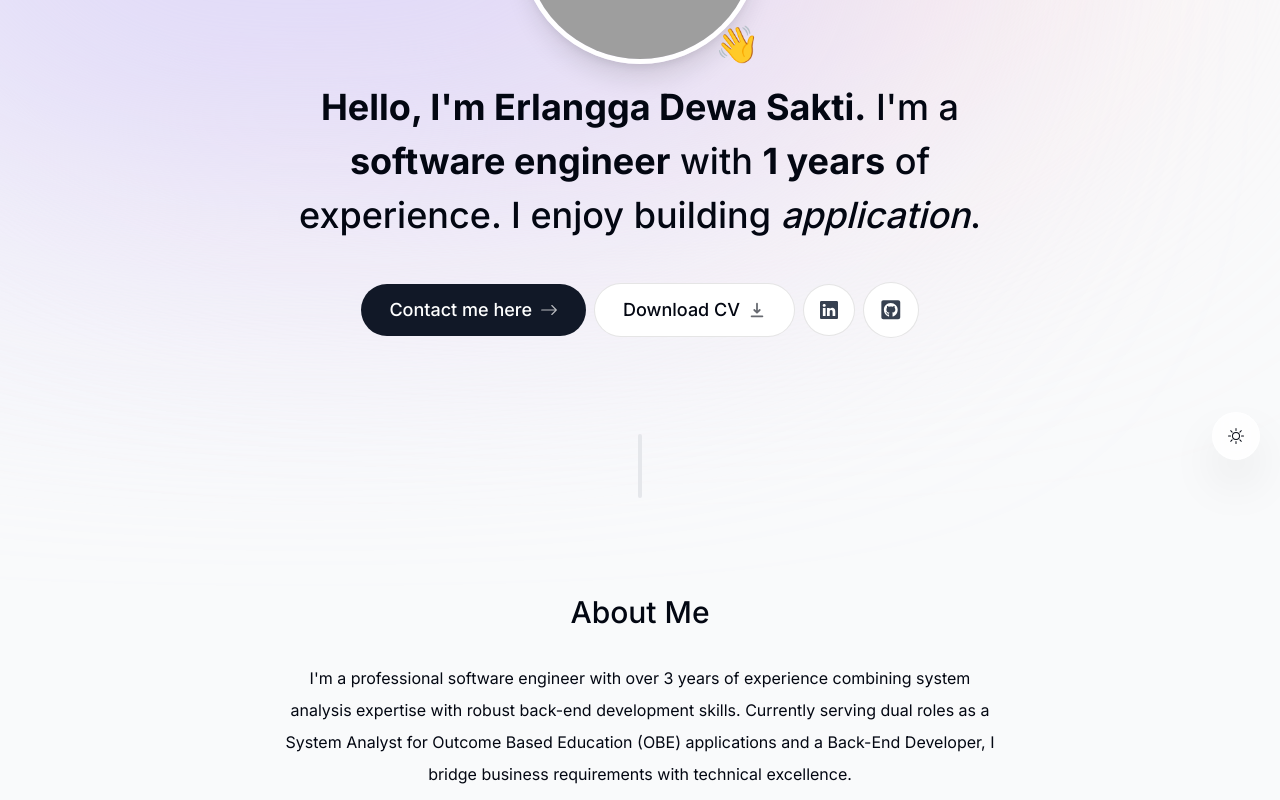
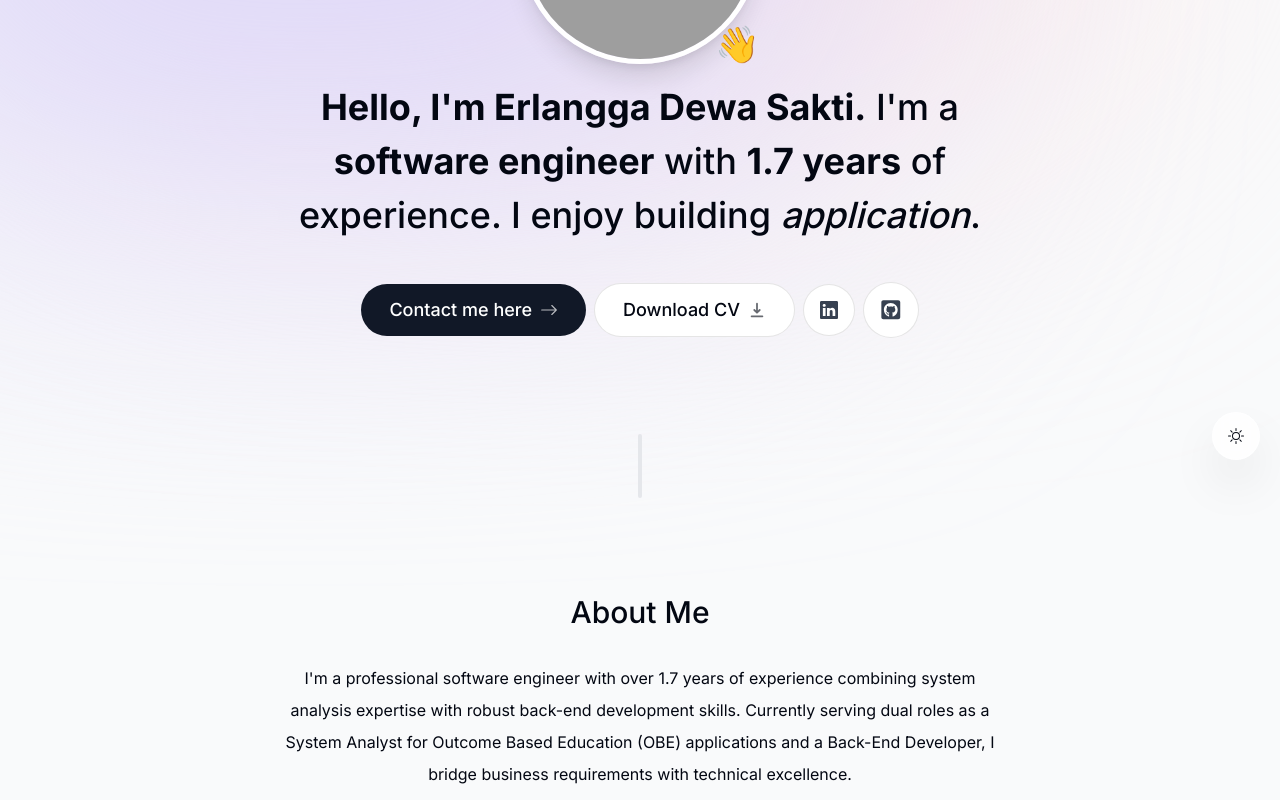
Before and after one commit to erlanggadewasakti/portfolio-website, a Next.js app: page / in a window 1280 px wide. Shown: the part 320-1120 px from the top of the page. Built offline with nearby package versions, Linux system fonts and the light colour scheme; no server answers; grey boxes are pictures that could not be loaded.

Commit message:
Add experienceYears utility and update About and Intro components to reflect dynamic experience calculation

```diff
--- a/app/layout.tsx
+++ b/app/layout.tsx
@@ -3,6 +3,7 @@ import Header from "@/components/header";
 import ThemeSwitch from "@/components/theme-switch";
 import ActiveSectionContextProvider from "@/context/active-section-context";
 import ThemeContextProvider from "@/context/theme-context";
+import { experienceYears } from "@/lib/year-experience";
 import type { Metadata } from "next";
 import { Inter } from "next/font/google";
 import { Toaster } from "react-hot-toast";
@@ -23,9 +24,7 @@ export const metadata: Metadata = {
     "Industry Trends",
     "Team Collaboration",
   ],
-
-  description:
-    "Erlangga Dewa Sakti is a talented Software Engineer with two years of professional experience. Expertise in software development, coding, and problem-solving. Committed to staying up-to-date with industry trends. Valuable asset to any project or team.",
+  description: `Erlangga Dewa Sakti is a talented Software Engineer with ${experienceYears} years of professional experience. Expertise in software development, coding, and problem-solving. Committed to staying up-to-date with industry trends. Valuable asset to any project or team.`,
 };
 
 export default function RootLayout({
--- a/components/about.tsx
+++ b/components/about.tsx
@@ -1,6 +1,7 @@
 "use client";
 
 import { useSectionInView } from "@/lib/hooks";
+import { experienceYears } from "@/lib/year-experience";
 import { motion } from "framer-motion";
 import SectionHeading from "./section-heading";
 
@@ -19,11 +20,11 @@ export default function About() {
       <SectionHeading>About Me</SectionHeading>
       <div className="cv-summary">
         <p>
-          I'm a professional software engineer with over 3 years of experience
-          combining system analysis expertise with robust back-end development
-          skills. Currently serving dual roles as a System Analyst for Outcome
-          Based Education (OBE) applications and a Back-End Developer, I bridge
-          business requirements with technical excellence.
+          I'm a professional software engineer with over {experienceYears} years
+          of experience combining system analysis expertise with robust back-end
+          development skills. Currently serving dual roles as a System Analyst
+          for Outcome Based Education (OBE) applications and a Back-End
+          Developer, I bridge business requirements with technical excellence.
         </p>
         <br />
         <p>
--- a/components/intro.tsx
+++ b/components/intro.tsx
@@ -2,6 +2,7 @@
 
 import { useActiveSectionContext } from "@/context/active-section-context";
 import { useSectionInView } from "@/lib/hooks";
+import { experienceYears } from "@/lib/year-experience";
 import { motion } from "framer-motion";
 import Image from "next/image";
 import Link from "next/link";
@@ -63,11 +64,9 @@ export default function Intro() {
       >
         <span className="font-bold">Hello, I'm Erlangga Dewa Sakti.</span> I'm a{" "}
         <span className="font-bold">software engineer</span> with{" "}
-        <span className="font-bold">
-          {new Date().getFullYear() - 2022} years
-        </span>{" "}
-        of experience. I enjoy building{" "}
-        <span className="italic">application</span>.
+        <span className="font-bold">{experienceYears} years</span> of
+        experience. I enjoy building <span className="italic">application</span>
+        .
       </motion.h1>
 
       <motion.div
--- /dev/null
+++ b/lib/year-experience.ts
@@ -0,0 +1,14 @@
+const startDate = new Date(2022, 1, 1); // February 1, 2022
+const today = new Date();
+
+// total months of experience (adjust if current day hasn't reached start day)
+let totalMonths =
+  (today.getFullYear() - startDate.getFullYear()) * 12 +
+  (today.getMonth() - startDate.getMonth());
+
+if (today.getDate() < startDate.getDate()) {
+  totalMonths -= 1;
+}
+
+// ex: 3.5 tahun (one decimal, month/12)
+export const experienceYears = Number((totalMonths / 12).toFixed(1));
```
